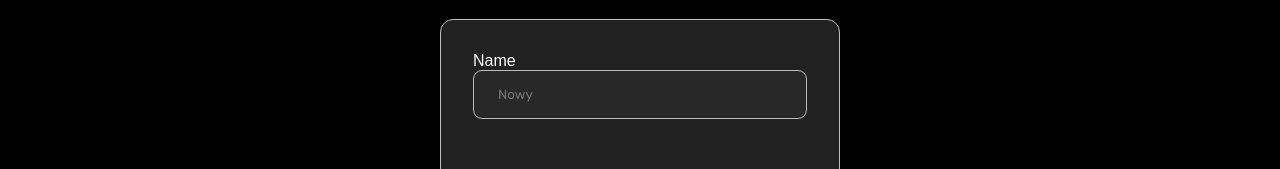
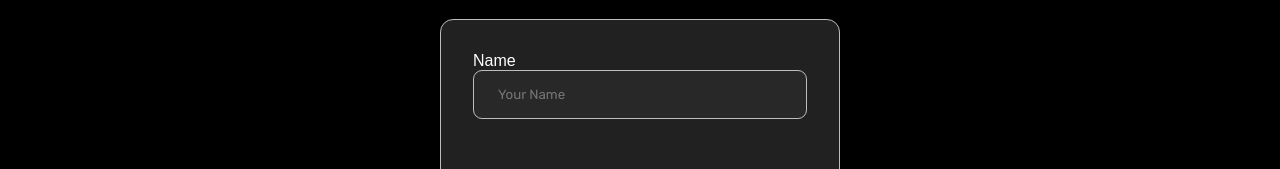
Before and after one commit to TheNowy/Project-Portfolio, a React (Vite) app: page /contact in a window 1280 px wide. Shown: the part 425-594 px from the top of the page. Built offline with nearby package versions, Linux system fonts and the light colour scheme.

Commit message:
Resize:None

```diff
--- a/src/components/pages/contacts/Conctacts.module.scss
+++ b/src/components/pages/contacts/Conctacts.module.scss
@@ -72,7 +72,7 @@
         border: solid 1px rgb(189, 189, 189);
         border-radius: 13px;
 
-        gap: 3rem;
+        gap: 2.9rem;
 
         &:hover {
           box-shadow: 0 0 15px rgb(255, 255, 255);
@@ -123,6 +123,7 @@
           min-height: 174px;
           max-height: 300px;
           padding: 1rem;
+          resize: none;
         }
         .button {
           cursor: pointer;
--- a/src/components/pages/contacts/Contacts.jsx
+++ b/src/components/pages/contacts/Contacts.jsx
@@ -114,7 +114,7 @@ const Contacts = () => {
                   id="name"
                   className={`${scss.input} ${headerScroll ? scss.active : ""}`}
                   type="text"
-                  placeholder="Nowy"
+                  placeholder="Your Name"
                   value={username}
                   onChange={(e) => setUsername(e.target.value)}
                   required
```
